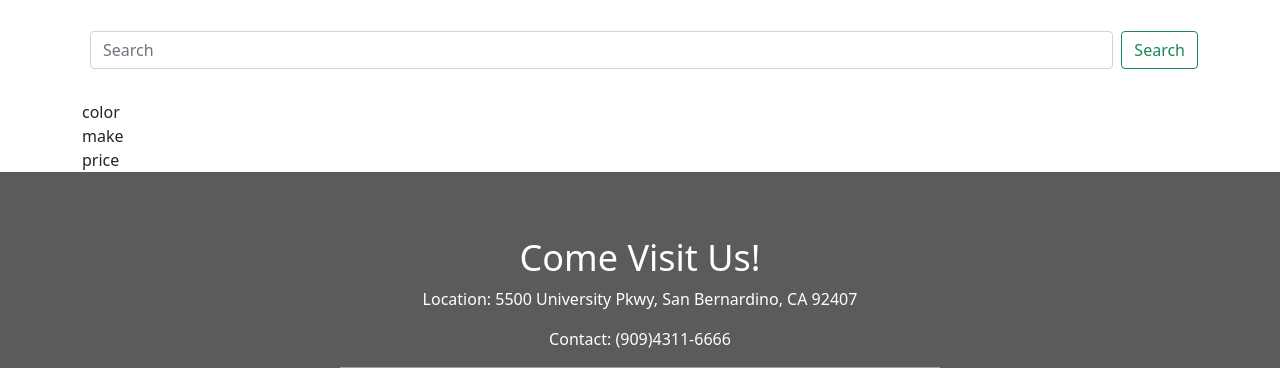
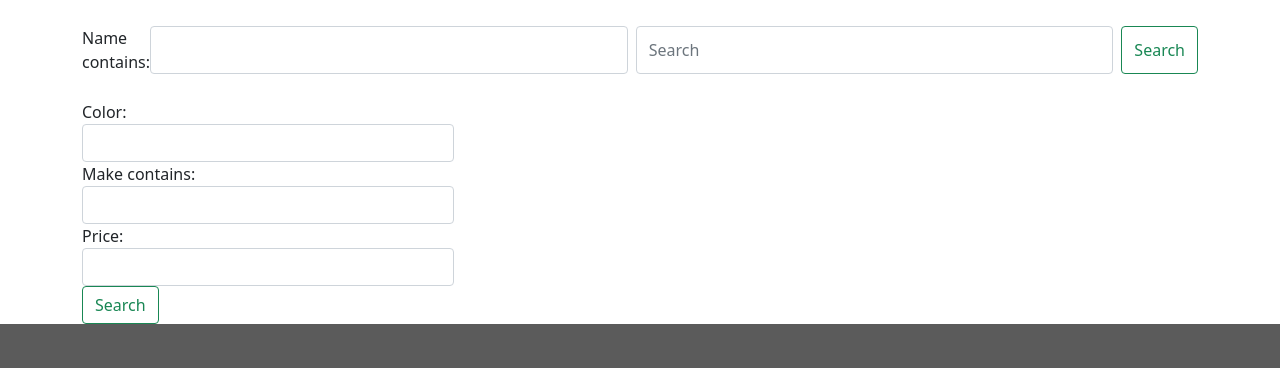
Before and after one commit to Ezequiel000/HawtWheelzProject, a Django app: page /inventory/ in a window 1280 px wide. Shown: the part 161-529 px from the top of the page. Run offline with Django 4.2, Linux system fonts and the light colour scheme; parts of the project's set-up code (start-up, migrations or seed data) failed here and were passed over; some libraries are stand-ins or nearby versions; grey boxes are pictures that could not be loaded.

Commit message:
search filters

```diff
--- a/HawtWheelzProject/settings.py
+++ b/HawtWheelzProject/settings.py
@@ -25,6 +25,8 @@ INSTALLED_APPS = [
     'django.contrib.messages',
     'django.contrib.staticfiles',
     'home',
+    'django_filters',
+    'widget_tweaks'
     # 'home.apps.HomeConfig', I commented this out and used 'home' instead
 ]
 
--- /dev/null
+++ b/home/filters.py
@@ -0,0 +1,9 @@
+import django_filters
+from .models import Car
+
+class CarFilter(django_filters.FilterSet):
+    name = django_filters.CharFilter(lookup_expr='icontains')
+    make = django_filters.CharFilter(lookup_expr='icontains')
+    class Meta:
+        model = Car
+        fields = ('name', 'color', 'make', 'price')
--- a/home/models.py
+++ b/home/models.py
@@ -8,7 +8,7 @@ class Car(models.Model):
     # Fields
     name = models.CharField(max_length=20)
     make = models.CharField(max_length=20)
-    date_added = models.DateTimeField('date added', default=timezone.now())
+    date_added = models.DateTimeField(auto_now_add=True)
     model = models.CharField(max_length=20)
     color = models.CharField(max_length=20, default='color')
     year = models.IntegerField(default=0)
--- a/home/urls.py
+++ b/home/urls.py
@@ -1,7 +1,9 @@
-from django.urls import path
+from django.urls import path, re_path
 from . import views
+
 
 urlpatterns = [
    path('', views.homepage, name='homepage'),
-   path('inventory/', views.inventory, name='inventory')
+   path('inventory/', views.inventory, name='inventory'),
+   re_path(r'^inventory/$', views.inventory, name='search'),
    ]
--- a/home/views.py
+++ b/home/views.py
@@ -1,6 +1,6 @@
 from django.shortcuts import render
 from .models import Car
-
+from .filters import CarFilter
 
 def homepage(request):
     new_cars = Car.objects.order_by('-date_added')[:5]
@@ -9,7 +9,7 @@ def homepage(request):
 
     return render(request, 'home/index.html', data)
 
-
 def inventory(request):
-
-    return render(request, 'home/inventory.html')
+    car_list = Car.objects.all()
+    car_filter = CarFilter(request.GET, queryset=car_list)
+    return render(request, 'home/inventory.html', {'filter': car_filter})
--- a/templates/home/inventory.html
+++ b/templates/home/inventory.html
@@ -1,5 +1,6 @@
 {% extends 'home/base.html'%}
 {% load static %}
+{% load widget_tweaks %}
 
 {% block content %}
     <style>
@@ -12,26 +13,37 @@
     <!--The first row will contain a search bar-->
     <div class="row row1 align-items-center" id="search-block">
      <div class="container-lg">
-      <form class="d-flex">
+      <form class="d-flex" method="get">
+            {{ filter.form.name.label_tag }}
+            {% render_field filter.form.name class="form-control" %}
       <input class="form-control me-2" type="search" placeholder="Search" aria-label="Search">
       <button class="btn btn-outline-success" type="submit">Search</button>
       </form>
      </div>
     </div>
          <!--The second row will contain filter buttons-->
-    <div class="=row justify-content-evenly" id="filter-buttons">
+    <form method="get">
+        <div class="=row justify-content-evenly" id="filter-buttons">
         <div class="col-4">
-            color
+            {{ filter.form.color.label_tag }}
+            {% render_field filter.form.color class="form-control" %}
         </div>
         <div class="col-4">
-            make
+            {{ filter.form.make.label_tag }}
+            {% render_field filter.form.make class="form-control" %}
         </div>
         <div class="col-4">
-            price
+            {{ filter.form.price.label_tag }}
+            {% render_field filter.form.price class="form-control" %}
         </div>
+        <button type="submit" class="btn btn-outline-success">
+        <span class="glyphicon glyphicon-search"></span> Search
+      </button>
+    </div>
+          </form>
+
+
 
     </div>
 
-
-    </div>
 {% endblock %}
```
Also changed, not shown: templates/home/search_results.html (deleted, +0 -14 lines), db.sqlite3.
